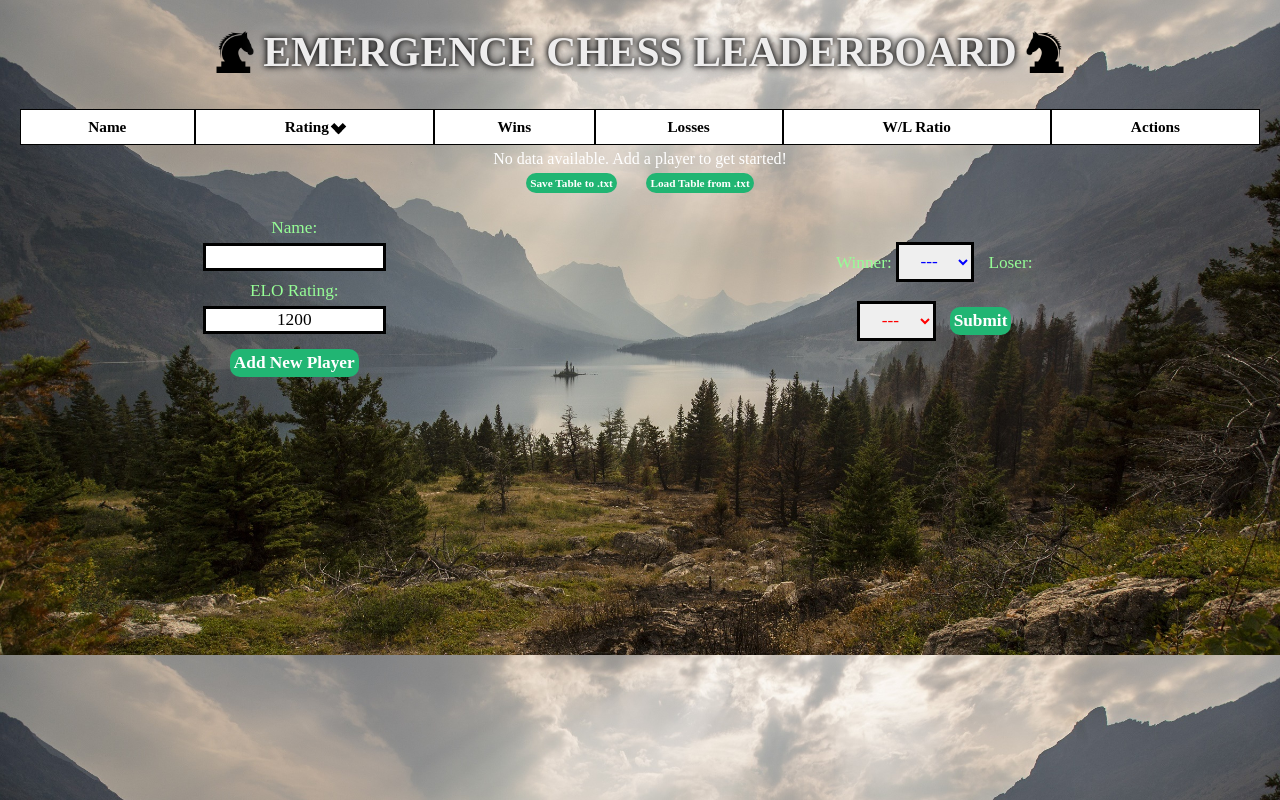
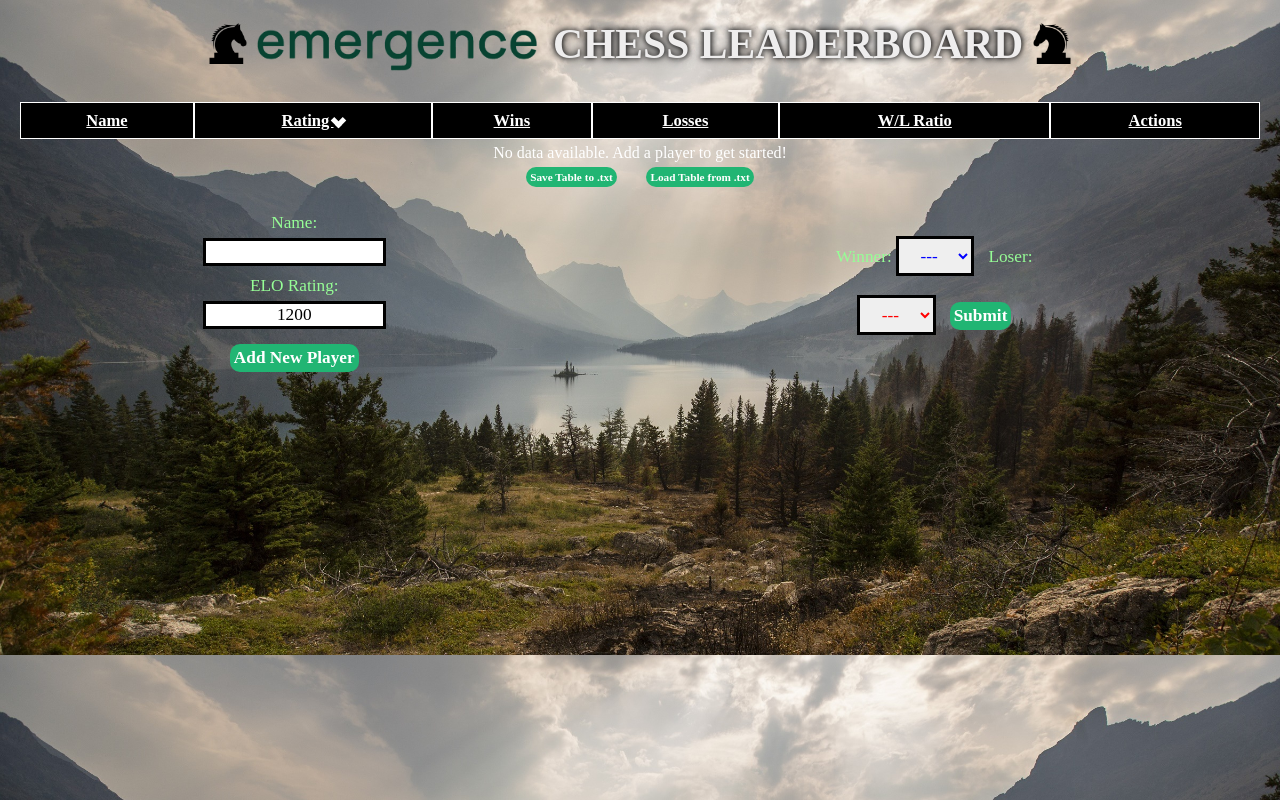
Before and after one commit to AdrianGits/Emergence-Chess, a plain HTML site: page index.html in a window 1280 px wide. Drawn offline with Linux system fonts and the light colour scheme; a web font is replaced by a local one.

Commit message:
Working 18/4/23

```diff
--- a/index.html
+++ b/index.html
@@ -9,9 +9,11 @@
     <link rel="stylesheet" href="style.css">
 </head>
 
+<!-- <img class="web-logo" src="weblogo.png"> -->
 <div class="header">
     <img src="face-right.png" style="height: calc(1rem + 2vw); padding-right: 0.6vw;">
-    <h1 class="neon">Emergence Chess Leaderboard</h1>
+    <img class="web-logo" src="weblogo.png">
+    <h1 class="neon">Chess Leaderboard</h1>
     <img src="face-left.png" style="height: calc(1rem + 2vw); padding-left: 0.6vw;">
 </div>
 
@@ -61,7 +63,7 @@
                 <select id="winner-select" name="winner">
                     <option value="">---</option>
                 </select>
-                <label for="loser-select" class="textLabel"  style="">Loser:</label>
+                <label for="loser-select" class="textLabel" style="">Loser:</label>
                 <select id="loser-select" name="loser">
                     <option value="">---</option>
                 </select>
@@ -77,4 +79,5 @@
     </div>
     <script src="script.js"></script>
 </body>
+
 </html>
--- a/style.css
+++ b/style.css
@@ -4,7 +4,8 @@ html {
   font-size: 16px;
 }
 
-h1, * {
+h1,
+* {
   text-decoration: bold;
   text-align: center;
   font-family: 'Archia', 'sans-serif';
@@ -23,20 +24,52 @@ body {
 }
 
 @keyframes slidein {
-  from {background-position: top;background-size:3000px; }
-  to {background-position: -100px 0px;background-size:2750px;}
+  from {
+    background-position: top;
+    background-size: 3000px;
+  }
 
+  to {
+    background-position: -100px 0px;
+    background-size: 2750px;
+  }
+
+}
+
+.header {
+  display: flex;
+  justify-content: center;
+  align-items: center;
+  margin-top: calc(10px + 0.5vw);
 }
 
 h1 {
   font-size: calc(1rem + 2vw);
   text-transform: uppercase;
   user-select: none;
+  align-items: center;
+}
+
+.web-logo {
+  padding-top: 1vw;
+  height: calc(1rem + 2vw);
+}
+
+.neon {
+  color: #eeeded;
+  text-shadow:
+    0 0 5px #1a1a1a,
+    0 0 10px #000000,
+    0 0 20px #f7f5f5;
+  margin: 0;
+  align-items: center;
+  padding-left: calc(10px + 0.5vw);
 }
 
 .leaderboard-div {
   margin-left: 20px;
   margin-right: 20px;
+  margin-top: calc(20px + 0.5vw);
 }
 
 table {
@@ -46,20 +79,22 @@ h1 {
   font-size: calc(14px + 0.1vw);
 }
 
-  th, td {
+th,
+td {
   text-align: left;
-    padding: 8px;
+  padding: 5px;
   border: 1px solid black;
   user-select: none;
 }
 
-  tr:nth-child(even) {
-    background-color: #dddddd;
-  }
-
 th {
+  padding: 7.5px;
   text-align: center;
-    background: white;
+  background: black;
+  border: 1px solid white;
+  color: white;
+  text-decoration: underline;
+  font-size: calc(14px + 0.2vw);
 }
 
 td {
@@ -67,11 +102,15 @@ h1 {
 }
 
 tr {
-    background-color: silver;
+  background-color: rgb(182, 182, 182);
+}
+
+tr:nth-child(even) {
+  background-color: #dddddd;
 }
 
 .arrow {
-    border: solid black;
+  border: solid white;
   border-width: 0 5px 5px 0;
   display: inline-block;
   padding: 3px;
@@ -145,23 +184,10 @@ h1 {
   margin-bottom: 1vh;
 }
 
-.win-btn, .lose-btn, .delete-btn {
+.win-btn,
+.lose-btn,
+.delete-btn {
   font-size: calc(10px + 0.1vw);
-}
-
-.header {
-  display: flex;
-  justify-content: center;
-  align-items: center;
-  }
-
-
-.neon {
-  color: #eeeded;
-  text-shadow:
-    0 0 5px #1a1a1a,
-    0 0 10px #000000,
-    0 0 20px #f7f5f5;
 }
 
 .forms-div {
@@ -229,7 +255,8 @@ span {
   border-radius: 10px;
 }
 
-#save-btn:hover, #load-btn:hover {
+#save-btn:hover,
+#load-btn:hover {
   background-color: #197e50;
 }
 
@@ -272,3 +299,7 @@ span {
 .results-form {
   height: 500px;
 }
+
+::-webkit-scrollbar {
+  width: 0;
+}
```
Also changed, not shown: fingerprint-bg.jpg (added), weblogo.jpg (added), weblogo.png (added). Lines whose indentation alone changed are shown as unchanged.
